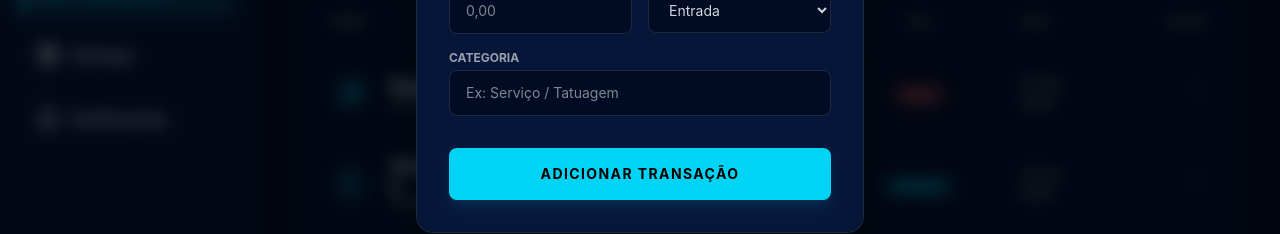
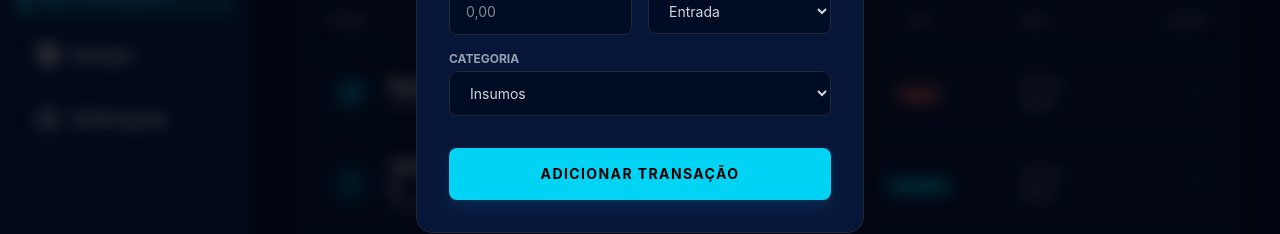
Before and after one commit to kore-sptech/front-end, a React (Vite) app: page /transacoes in a window 1280 px wide. Both pictures are taken after a click on the button "Nova Transação". Shown: the part 385-619 px from the top of the page. Built offline with nearby package versions, Linux system fonts and the light colour scheme.

Commit message:
feat: conecta modal de nova transação ao POST /transacoes

```diff
--- a/src/components/ModalNovaTransacao.jsx
+++ b/src/components/ModalNovaTransacao.jsx
@@ -1,14 +1,34 @@
 import { X } from "lucide-react";
 import { toast } from "sonner";
+import { useState } from "react";
+import { api } from "../utils/api";
 
 export default function ModalNovaTransacao({ isOpen, onClose }) {
+  const [nome, setNome] = useState("");
+  const [valor, setValor] = useState("");
+  const [tipo, setTipo] = useState("ENTRADA");
+  const [categoria, setCategoria] = useState("INSUMOS");
   if (!isOpen) return null;
 
-  const handleSubmit = (e) => {
-    e.preventDefault();
+ const handleSubmit = (e) => {
+  e.preventDefault();
+
+  api.post("/transacoes", {
+    nome,
+    valor: parseFloat(valor),
+    tipo,
+    categoria,
+  }, {
+    headers: { Authorization: `Bearer ${localStorage.getItem("token")}` }
+  })
+  .then(() => {
     toast.success("Transação adicionada com sucesso!");
     onClose();
-  };
+  })
+  .catch(() => {
+    toast.error("Erro ao adicionar transação");
+  });
+};
 
   return (
     <div className="fixed inset-0 bg-black/60 backdrop-blur-sm z-[100] flex items-center justify-center p-4">
@@ -26,6 +46,8 @@ export default function ModalNovaTransacao({ isOpen, onClose }) {
           <div>
             <label className="text-xs uppercase text-gray-400 font-bold mb-1 block">Descrição</label>
             <input
+              value={nome}
+              onChange={(e) => setNome(e.target.value)}
               type="text"
               placeholder="Ex: Tatuagem Realista"
               className="w-full bg-[#000C24] border border-gray-800 rounded-lg py-3 px-4 focus:outline-none focus:border-cyan-400 text-sm"
@@ -37,6 +59,8 @@ export default function ModalNovaTransacao({ isOpen, onClose }) {
             <div>
               <label className="text-xs uppercase text-gray-400 font-bold mb-1 block">Valor (R$)</label>
               <input
+                value={valor}
+                onChange={(e) => setValor(e.target.value)}
                 type="number"
                 step="0.01"
                 placeholder="0,00"
@@ -46,7 +70,11 @@ export default function ModalNovaTransacao({ isOpen, onClose }) {
             </div>
             <div>
               <label className="text-xs uppercase text-gray-400 font-bold mb-1 block">Tipo</label>
-              <select className="w-full bg-[#000C24] border border-gray-800 rounded-lg py-3 px-4 focus:outline-none focus:border-cyan-400 text-sm text-gray-300">
+              <select
+                value={tipo}
+                onChange={(e) => setTipo(e.target.value)}
+                className="w-full bg-[#000C24] border border-gray-800 rounded-lg py-3 px-4 focus:outline-none focus:border-cyan-400 text-sm text-gray-300"
+              >
                 <option value="ENTRADA">Entrada</option>
                 <option value="SAIDA">Saída</option>
               </select>
@@ -55,11 +83,15 @@ export default function ModalNovaTransacao({ isOpen, onClose }) {
 
           <div>
             <label className="text-xs uppercase text-gray-400 font-bold mb-1 block">Categoria</label>
-            <input
-              type="text"
-              placeholder="Ex: Serviço / Tatuagem"
-              className="w-full bg-[#000C24] border border-gray-800 rounded-lg py-3 px-4 focus:outline-none focus:border-cyan-400 text-sm"
-            />
+            <select
+              value={categoria}
+              onChange={(e) => setCategoria(e.target.value)}
+              className="w-full bg-[#000C24] border border-gray-800 rounded-lg py-3 px-4 focus:outline-none focus:border-cyan-400 text-sm text-gray-300"
+            >
+              <option value="INSUMOS">Insumos</option>
+              <option value="MATERIAS">Materiais</option>
+              <option value="OUTROS">Outros</option>
+            </select>
           </div>
 
           <button
--- a/src/pages/DashboardFinanceiraPage.jsx
+++ b/src/pages/DashboardFinanceiraPage.jsx
@@ -171,7 +171,15 @@ export default function DashboardFinanceiraPage() {
 
         </div>
       </main>
-      <ModalNovaTransacao isOpen={isModalOpen} onClose={() => setIsModalOpen(false)} />
+      <ModalNovaTransacao
+        isOpen={isModalOpen}
+        onClose={() => {
+          setIsModalOpen(false);
+          fetchMetricas();
+          fetchTransacoes();
+        }}
+      />
+
     </div>
   );
 }
```
Lines whose indentation alone changed are shown as unchanged.
